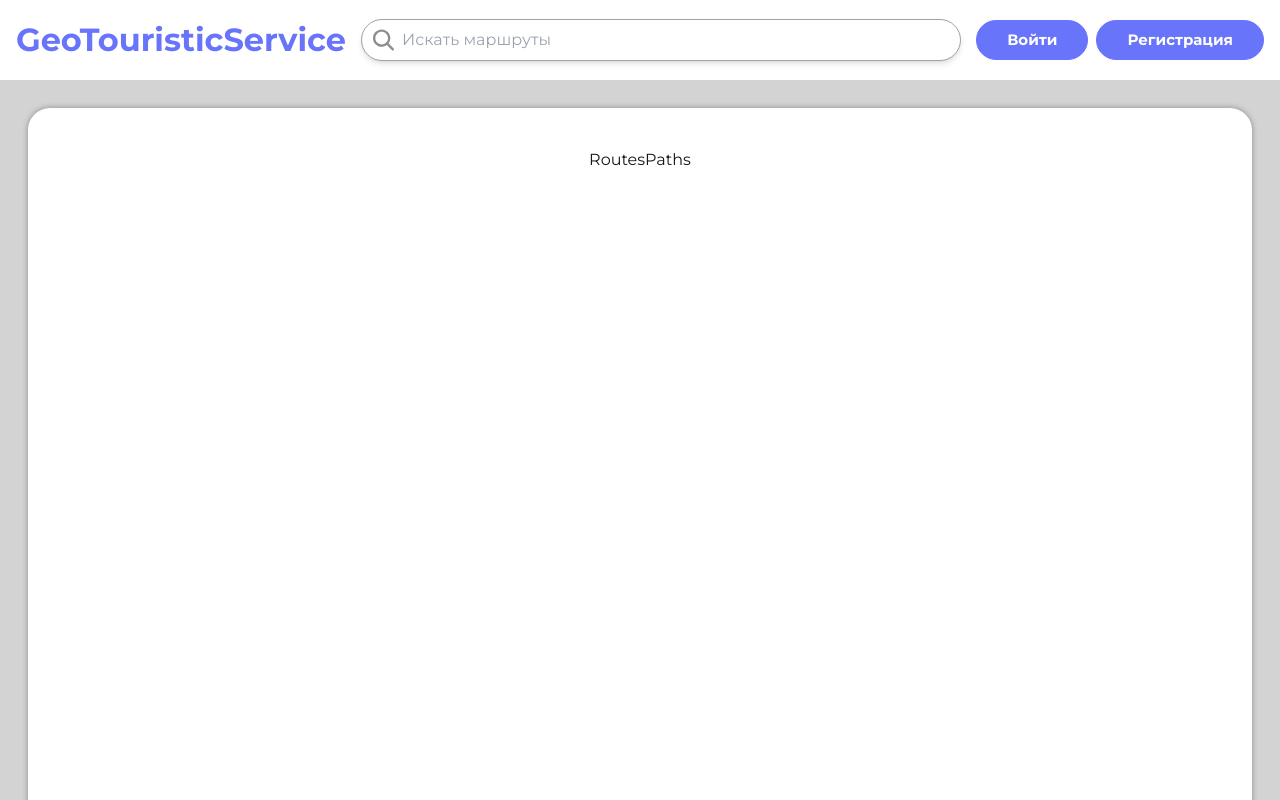
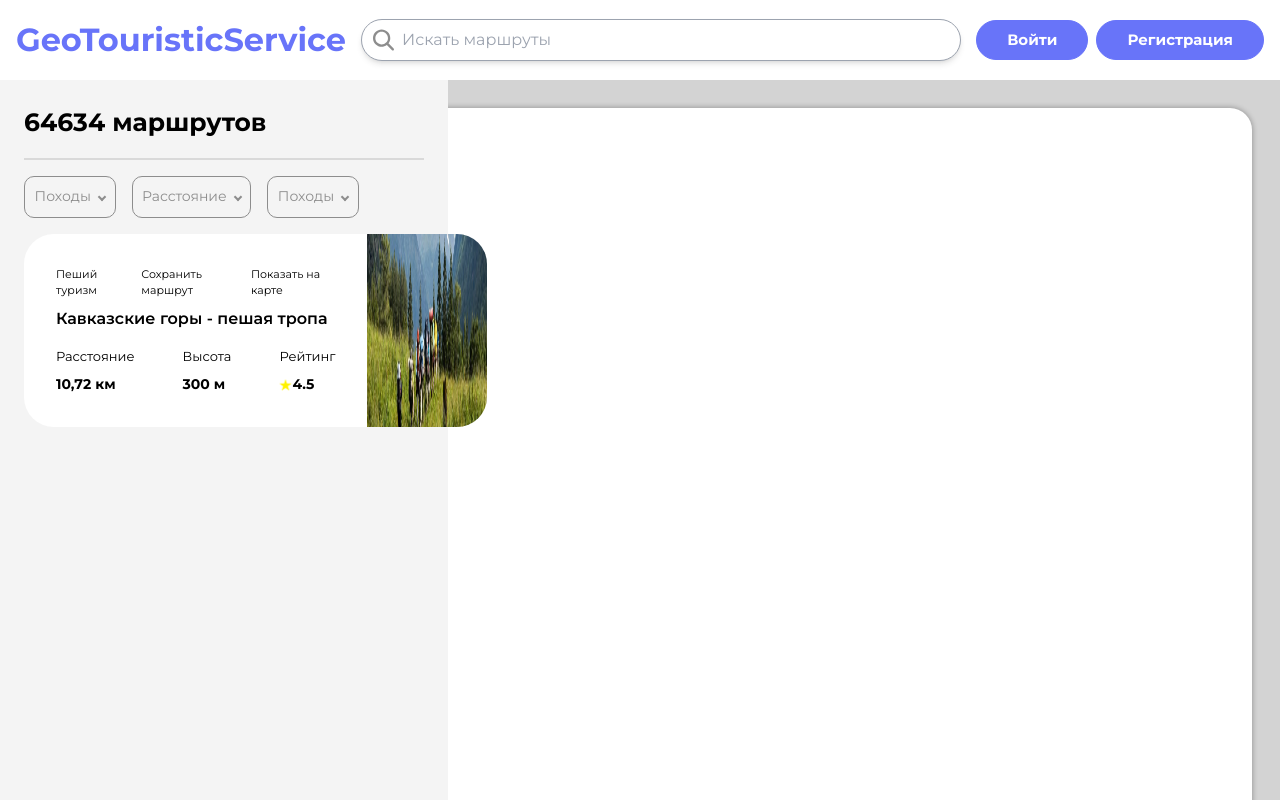
Before and after one commit to ligets/technostrelka, a Next.js app in the folder frontend/: page /routesPaths in a window 1280 px wide. Shown: the top 800 px of the page. Built offline with nearby package versions, Linux system fonts and the light colour scheme.

Commit message:
Sketch YandexMap

```diff
--- a/frontend/app/routesPaths/page.jsx
+++ b/frontend/app/routesPaths/page.jsx
@@ -1,8 +1,93 @@
+import YandexMap from "@/components/Map/YandexMapRoutesPaths";
+import { DnaIcon } from "lucide-react";
+import Image from "next/image";
 
 export default function RoutesPaths() {
+    // просто некий набор точек хз как с бека будут приходить пути,потом переделаем если что
+    const routes = [
+        {
+          points: [
+            [55.751244, 37.618423], // Москва
+            [55.7601, 37.6188],     // Привал
+            [55.7702, 37.6204],     // Конечная точка
+          ],
+          transportType: "auto",
+        },
+        {
+          points: [
+            [55.751244, 37.618423], // Москва
+            [55.7485, 37.605],      // Пешком до точки
+            [55.742, 37.590],       // Конечная точка
+          ],
+          transportType: "pedestrian",
+        },
+      ];
+
+
     return (
-        <div>
-            <h1>RoutesPaths</h1>
+        <div className="absolute top-[80px] left-0 flex w-[100%]  h-[100%]">
+            <div className="flex flex-col gap-[1em] w-[35%] h-[100%] bg-[#F4F4F4] p-6 ">
+
+
+                <h1 className="text-[#000] text-[25px] font-bold">64634 маршрутов</h1>
+                <div className="bg-[#D9D9D9] w-[100%] h-[2px] " ></div>
+
+
+                {/* Кастомные селекты */}
+                <div className="flex gap-[1em] ">
+                    <div className="flex items-center border-[#8D8D8D] border-[1px] p-[0.6em] gap-[0.5em] rounded-[10px]" >
+                        <h1 className="text-[#8D8D8D] text-[14px] font-light">Походы</h1>
+                        <div className="border-b-2 border-[#8D8D8D] border-l-2 w-[6px] h-[6px] transform rotate-[-45deg]"></div>
+                    </div>
+                    <div className="flex items-center border-[#8D8D8D] border-[1px] p-[0.6em] gap-[0.5em] rounded-[10px]" >
+                        <h1 className="text-[#8D8D8D] text-[14px] font-light">Расстояние</h1>
+                        <div className="border-b-2 border-[#8D8D8D] border-l-2 w-[6px] h-[6px] transform rotate-[-45deg]"></div>
+                    </div>
+                    <div className="flex items-center border-[#8D8D8D] border-[1px] p-[0.6em] gap-[0.5em] rounded-[10px]" >
+                        <h1 className="text-[#8D8D8D] text-[14px] font-light">Походы</h1>
+                        <div className="border-b-2 border-[#8D8D8D] border-l-2 w-[6px] h-[6px] transform rotate-[-45deg]"></div>
+                    </div>
+                </div>
+
+                {/* Маршруты карточки */}
+                <div className="w-[100%] bg-[#FFFFFF]  rounded-[30px] flex flex-row ">
+                    <div className="flex flex-col gap-[1em] p-[2em]">
+                        <div className="flex flex-col gap-[0.5em]">
+                            <div className="flex gap-[1em] items-center">
+                                <h1 className="text-[#000] text-[11px] font-Light">Пеший туризм</h1>
+                                <a className="text-[#000] text-[11px] font-Light" href="">Сохранить маршрут</a>
+                                <a className="text-[#000] text-[11px] font-Light" href="">Показать на карте</a>
+                            </div>
+                            <h1 className="text-[#000] text-[16px] font-semibold">Кавказские горы - пешая тропа </h1>
+                        </div>
+                        <div>
+                            <div className="flex flex-row justify-between gap-[3em]">
+                                <div className="flex flex-col gap-[0.5em] items-start">
+                                    <p className="text-[#000] font-light text-[13px]">Расстояние</p>
+                                    <h1 className="text-[#000] font-bold text-[14px]">10,72 км</h1>
+                                </div>
+                                <div className="flex flex-col gap-[0.5em] items-start">
+                                    <p className="text-[#000] font-light text-[13px]">Высота</p>
+                                    <h1 className="text-[#000] font-bold text-[14px]">300 м</h1>
+                                </div>
+                                <div className="flex flex-col gap-[0.5em] items-start">
+                                    <p className="text-[#000] font-light text-[13px]">Рейтинг</p>
+                                    <div className="flex justify-between flex-row items-center">
+                                        <Image src="/Star.png" alt="" width={13} height={13}/>
+                                        <h1 className="text-[#000] font-bold text-[14px]">4.5</h1>
+                                    </div>
+                                </div>
+                            </div>
+                        </div>
+                    </div>
+                    <img src="/lk_path.png" alt="" className="w-[30%] h-[100%] rounded-r-[30px] rounded-l-none"/>
+                </div>
+
+                </div>
+
+            {/* Карта -2 часа моей жизни ((( */}
+            <YandexMap center={[55.751244, 37.618423]} zoom={10} routes={routes} />
         </div>
+
     );
 }
--- /dev/null
+++ b/frontend/components/Map/YandexMapRoutesPaths.jsx
@@ -0,0 +1,79 @@
+'use client';
+import { useEffect, useRef } from "react";
+
+const YandexMap = ({ center = [55.751244, 37.618423], zoom = 10, routes = [] }) => {
+  const mapRef = useRef(null);
+  const mapInstance = useRef(null);
+
+  useEffect(() => {
+    const loadYandexMaps = () => {
+      if (!document.getElementById("yandex-maps-script")) {
+        const script = document.createElement("script");
+        script.src = `https://api-maps.yandex.ru/2.1/?lang=ru_RU&apikey=fee3278a-7b07-4bf9-a6e3-dcf1b7c93bdb`;
+        script.type = "text/javascript";
+        script.id = "yandex-maps-script";
+        script.onload = () => window.ymaps.ready(initMap);
+        document.body.appendChild(script);
+      } else if (window.ymaps) {
+        window.ymaps.ready(initMap);
+      }
+    };
+
+    const initMap = () => {
+      if (mapRef.current) {
+        if (mapInstance.current) {
+          mapInstance.current.destroy();
+        }
+
+        mapInstance.current = new window.ymaps.Map(mapRef.current, {
+          center,
+          zoom,
+          controls: ["zoomControl", "fullscreenControl"],
+        });
+
+        const multiRoute = new window.ymaps.multiRouter.MultiRoute(
+          {
+            referencePoints: [
+              [55.751244, 37.618423], // Точка старта
+              [55.7485, 37.605],      // Привал
+              [55.742, 37.590],       // Конечная точка
+            ],
+            params: {
+              routingMode: "auto",    // auto, pedestrian, masstransit
+              avoidTrafficJams: true, // Учитывать пробки
+            },
+          },
+          {
+            boundsAutoApply: true,
+            routeActiveStrokeColor: "#FF0000",
+            routeActiveStrokeWidth: 6,
+          }
+        );
+
+        // Обработка ошибок маршрута
+        multiRoute.events.add("requestfail", function (event) {
+          console.error("Ошибка при загрузке маршрута:", event);
+        });
+
+        mapInstance.current.geoObjects.add(multiRoute);
+      }
+    };
+
+    loadYandexMaps();
+
+    return () => {
+      if (mapInstance.current) {
+        mapInstance.current.destroy();
+        mapInstance.current = null;
+      }
+    };
+  }, [center, zoom, routes]);
+
+  return (
+    <div className="w-[65%] h-[100%]">
+      <div ref={mapRef} className="w-full h-full" />
+    </div>
+  );
+};
+
+export default YandexMap;
```
